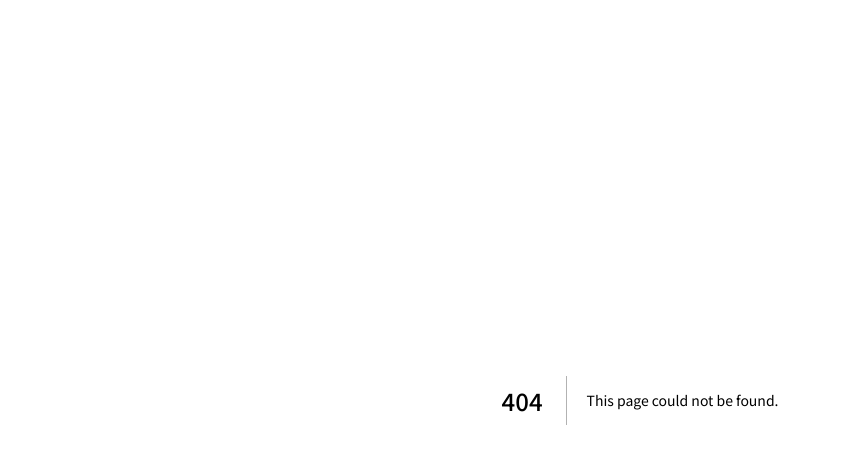
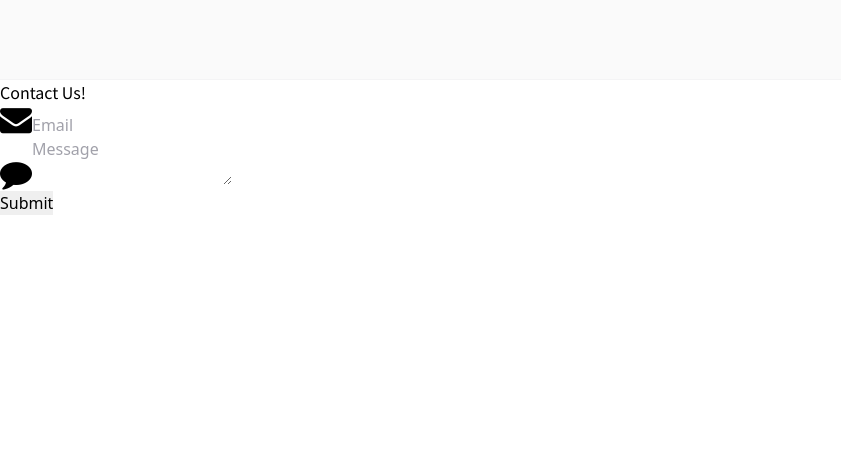
Before and after one commit to franklin-study-group/website, a Next.js app: page /contact in a window 1280 px wide. Before the commit this address had no page. Shown: the top 450 px of the page, without its empty margins (0-841 px from the left). Built offline with nearby package versions, Linux system fonts and the light colour scheme.

Commit message:
Add files via upload

```diff
--- /dev/null
+++ b/src/pages/contact.tsx
@@ -0,0 +1,32 @@
+import Navbar from '../components/Navbar';
+import Head from 'next/head';
+
+export default function Contact(){
+    return(
+        <div className="contact">
+            <Navbar />
+            <div>
+            <link href="https://netdna.bootstrapcdn.com/font-awesome/4.0.3/css/font-awesome.css" rel="stylesheet" />
+
+            <header className="ccheader">
+                <h1>Contact Us!</h1>
+            </header>
+                <div className="wrapper">
+                    <form method="post" action="/process?form=contactus" className="ccform" role="form">
+                        <div className="ccfield-prepend">
+                            <label htmlFor="email"><span className="ccform-addon"><i className="fa fa-envelope fa-2x"></i></span></label>
+                            <input id="email" className="ccformfield" type="text" name="email" placeholder="Email" required />
+                        </div>
+                        <div className="ccfield-prepend">
+                            <label htmlFor="email"><span className="ccform-addon"><i className="fa fa-comment fa-2x"></i></span></label>
+                            <textarea id="message" className="ccformfield-message" name="ques" placeholder="Message" required></textarea>
+                        </div>
+                        <div className="ccfield-prepend">
+                            <input className="ccbtn" type="submit" value="Submit" />
+                        </div>
+                    </form>
+                </div>
+            </div>
+        </div>
+    )
+}
--- a/src/pages/index.tsx
+++ b/src/pages/index.tsx
@@ -5,11 +5,12 @@ export default function Home() {
   return (
     <div>
       <Head>
-        <title>Franklin Study Group</title>
+        <title>Study Buddies</title>
         <link rel="icon" href="/favicon.ico" />
       </Head>
 
       <div className="">
+        <h1> Study Buddies</h1>
         <Navbar />
       </div>
     </div>
```
